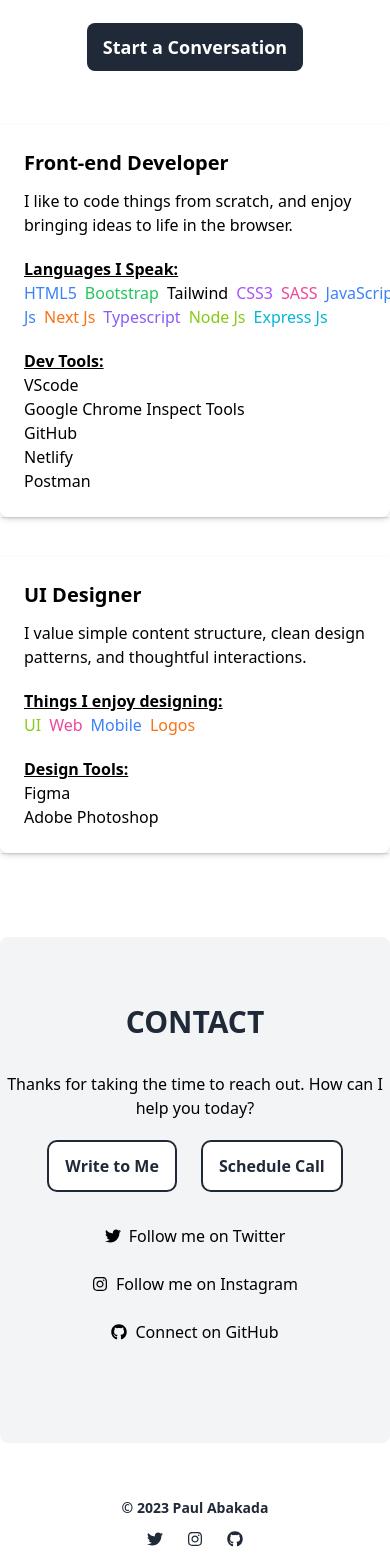
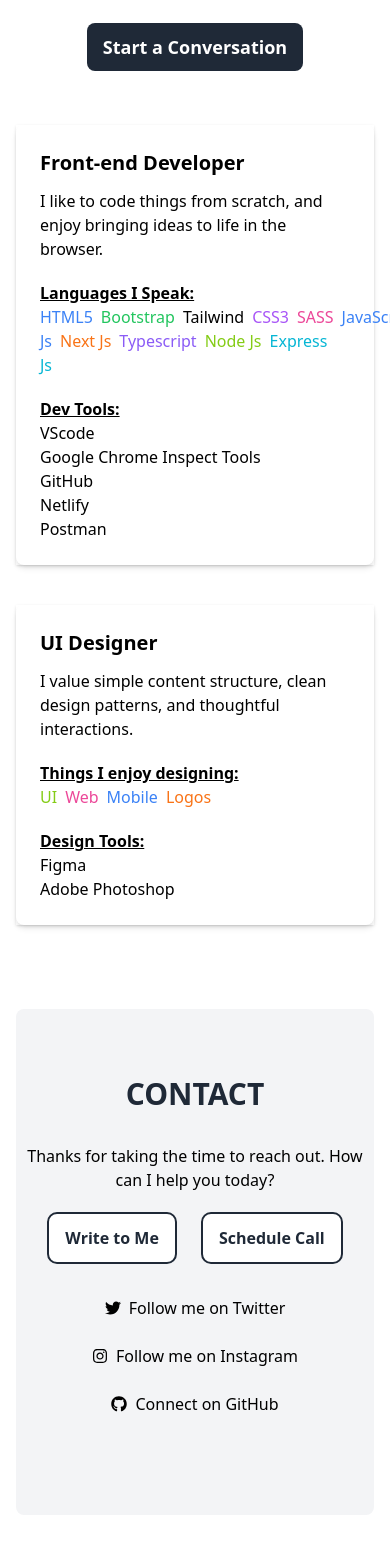
Before and after one commit to paulynson/portfolio, a React (Vite) app: page / in a window 390 px wide. Shown: the part 5445-7008 px from the top of the page. Built offline with nearby package versions, Linux system fonts and the light colour scheme.

Commit message:
added margin to card

```diff
--- a/src/pages/About.tsx
+++ b/src/pages/About.tsx
@@ -106,7 +106,7 @@ function About() {
 
         {/* Bootstrap Icon Arrow */}
 
-        <div className="flex flex-col gap-10">
+        <div className="flex flex-col gap-10 mx-4 xl:mx-0 lg:mx-0 md:mx-0">
           <div
             className="dark:bg-gray-800 shadow-md rounded-lg"
             data-aos="fade-up"
--- a/src/pages/Contact.tsx
+++ b/src/pages/Contact.tsx
@@ -6,7 +6,7 @@ import { MdCall } from "react-icons/md";
 
 function Contact() {
   return (
-    <div className="mb-8 mx-auto max-w-screen-xl  h-[60vh] flex justify-center items-center bg-gray-100 dark:bg-gray-800 rounded-lg">
+    <div className="mb-8 mx-4 xl:mx-0 lg:mx-0 md:mx-0  h-[60vh] flex justify-center items-center bg-gray-100 dark:bg-gray-800 rounded-lg">
       <div className=" py-5 text-center" id="contact">
         <h2
           className="text-gray-800 dark:text-lime-500 font-bold text-center text-3xl mb-8 uppercase"
```
